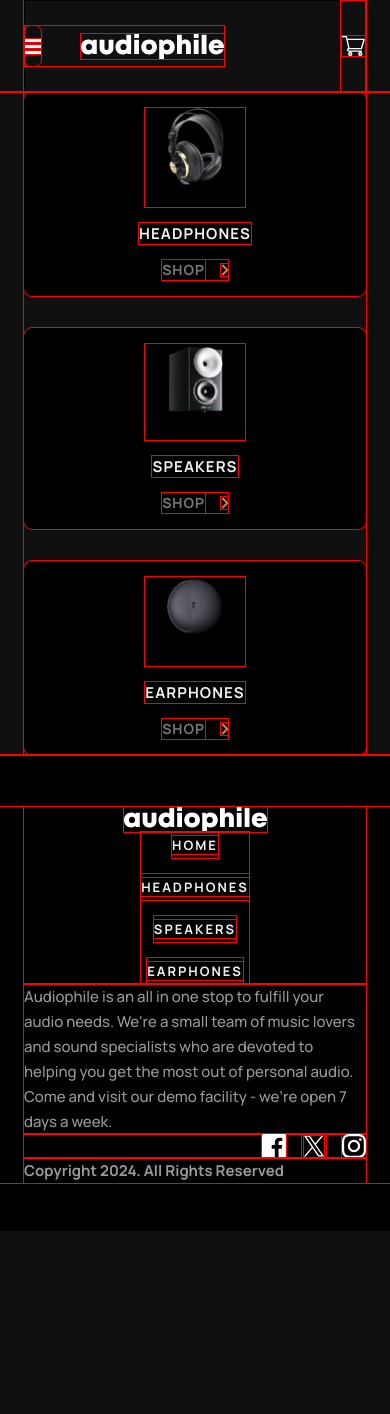
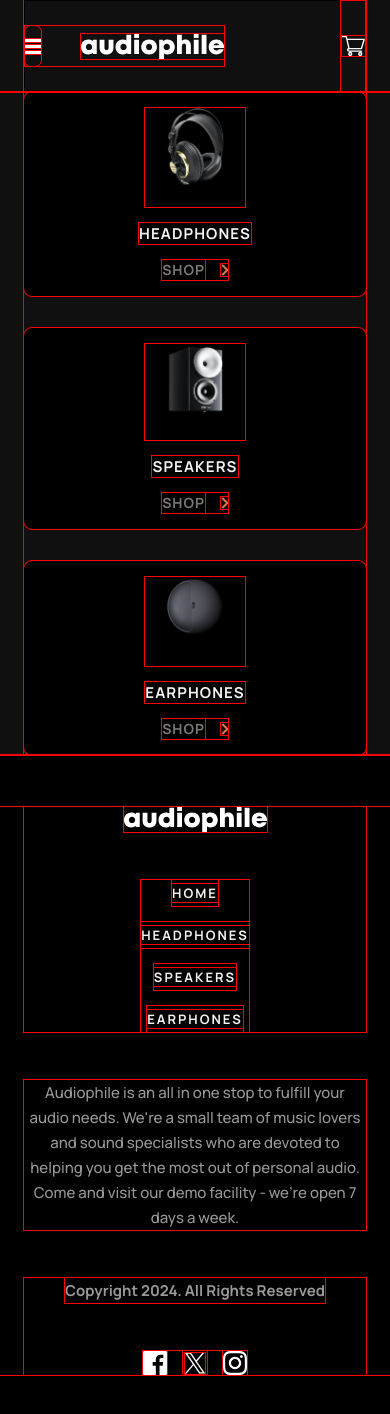
Before and after one commit to garrickheine1127/E-Commerce-Website, a Next.js app: page / in a window 390 px wide. Shown: the top 1414 px of the page. Before the commit the page ends 1231 px from the top, so only its background shows below. Built offline with nearby package versions, Linux system fonts and the light colour scheme.

Commit message:
Adds further footer and link styles and content

```diff
--- a/components/Footer.tsx
+++ b/components/Footer.tsx
@@ -6,8 +6,8 @@ import SocialMediaLinks from "./SocialMediaLinks";
 export default function Footer() {
   return (
     <footer className="max-w-[160rem] w-full mx-auto bg-black pb-12 pt-[3.25rem]">
-      <div className="max-w-[90rem] w-full mx-auto flex flex-col px-6 sm:px-10 lg:px-0">
-        <div className="flex flex-col lg:flex-row justify-between items-center">
+      <div className="max-w-[90rem] w-full mx-auto flex flex-col px-6 sm:px-10 lg:px-0 gap-12 md:gap-0">
+        <div className="flex flex-col lg:flex-row justify-between items-center sm:items-start gap-12 sm:gap-8 md:pb-8">
           <Link href="/" aria-labelledby="home-label">
             <span id="home-label" className="sr-only">
               Home
@@ -30,17 +30,23 @@ export default function Footer() {
           <MenuLinks ariaLabel="footer-nav" />
         </div>
         <div className="grid grid-cols-1 md:grid-cols-2 justify-between items-end">
-          <p className="text-[#999999] text-[0.9375rem] font-medium">
+          <p className="text-[#999999] text-[0.9375rem] font-medium text-center sm:text-left">
             Audiophile is an all in one stop to fulfill your audio needs.
             We&apos;re a small team of music lovers and sound specialists who
             are devoted to helping you get the most out of personal audio. Come
             and visit our demo facility - we&apos;re open 7 days a week.
           </p>
-          <SocialMediaLinks />
+          <SocialMediaLinks className="hidden md:flex" />
         </div>
-        <p className="text-[#999999] text-[0.9375rem] font-bold">
+        <p className="text-[#999999] text-[0.9375rem] font-bold hidden md:block md:mt-14">
           Copyright 2024. All Rights Reserved
         </p>
+        <div className="flex flex-col items-center justify-between sm:flex-row md:block gap-12">
+          <p className="text-[#999999] text-[0.9375rem] font-bold block md:hidden">
+            Copyright 2024. All Rights Reserved
+          </p>
+          <SocialMediaLinks className="flex md:hidden" />
+        </div>
       </div>
     </footer>
   );
--- a/components/MenuLinks.tsx
+++ b/components/MenuLinks.tsx
@@ -9,7 +9,7 @@ type MenuLinksProps = {
 export default function MenuLinks({ className, ariaLabel }: MenuLinksProps) {
   return (
     <nav className={className} aria-label={ariaLabel}>
-      <ul className="flex flex-col md:flex-row md:gap-8 gap-4 items-center ">
+      <ul className="flex flex-col sm:flex-row md:gap-8 gap-4 items-center ">
         {menu.map((menu) => (
           <li key={menu.id}>
             <Link
--- a/components/SocialMediaLinks.tsx
+++ b/components/SocialMediaLinks.tsx
@@ -1,9 +1,13 @@
 import Link from "next/link";
 import Icon from "./Icon";
 
-export default function SocialMediaLinks() {
+type SocialMediaLinksProps = {
+  className?: string;
+};
+
+export default function SocialMediaLinks({ className }: SocialMediaLinksProps) {
   return (
-    <div className="flex justify-end gap-4">
+    <div className={["justify-end", "gap-4", `${className}`].join(" ")}>
       <Link href="#" aria-labelledby="facebook-label" target="_blank">
         <span id="facebook-label" className="sr-only">
           Facebook profile (opens in a new tab)
```
